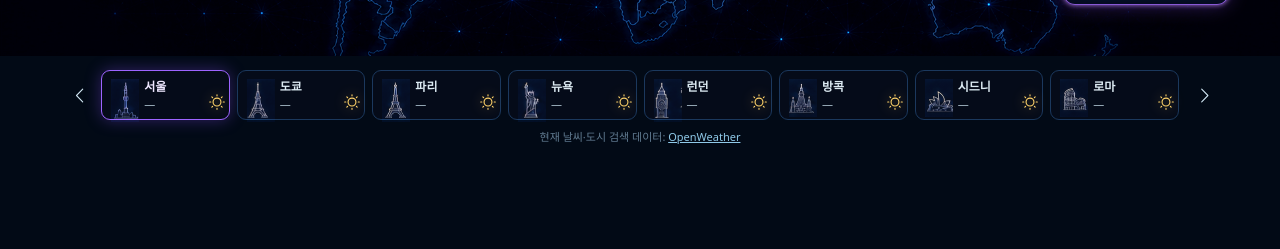
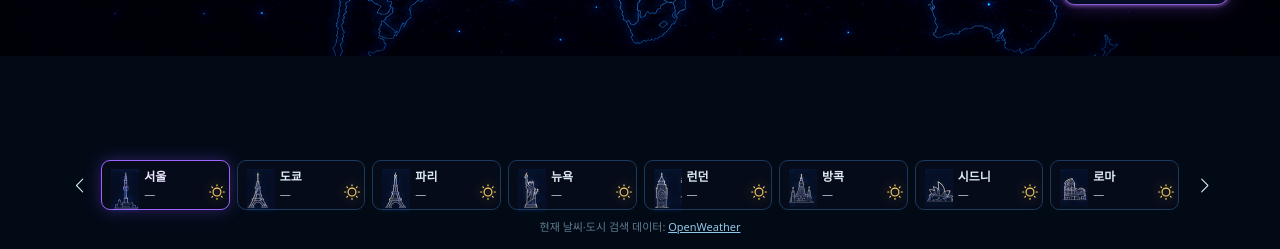
Before and after one commit to bookschooler/skala-vue, a Vue app: page / in a window 1280 px wide. Shown: the part 548-797 px from the top of the page. Built offline with nearby package versions, Linux system fonts and the light colour scheme; no server answers.

Commit message:
Anchor favorite cards to bottom

```diff
--- a/src/views/WeatherHomeView.vue
+++ b/src/views/WeatherHomeView.vue
@@ -487,6 +487,8 @@ onBeforeUnmount(() => {
 <style scoped>
 .weather-fairy-home {
   --page-gutter: clamp(18px, 4vw, 64px);
+  display: flex;
+  flex-direction: column;
   min-height: 100vh;
   padding: 18px var(--page-gutter);
   color: #eaf7ff;
@@ -709,7 +711,8 @@ onBeforeUnmount(() => {
   justify-content: center;
   gap: 10px;
   width: min(1400px, 100%);
-  margin: 14px auto 0;
+  /* 지도 아래에 고정하지 않고 남는 세로 공간을 사용해 화면 하단에 배치한다. */
+  margin: auto auto 0;
 }
 
 .city-cards {
```
